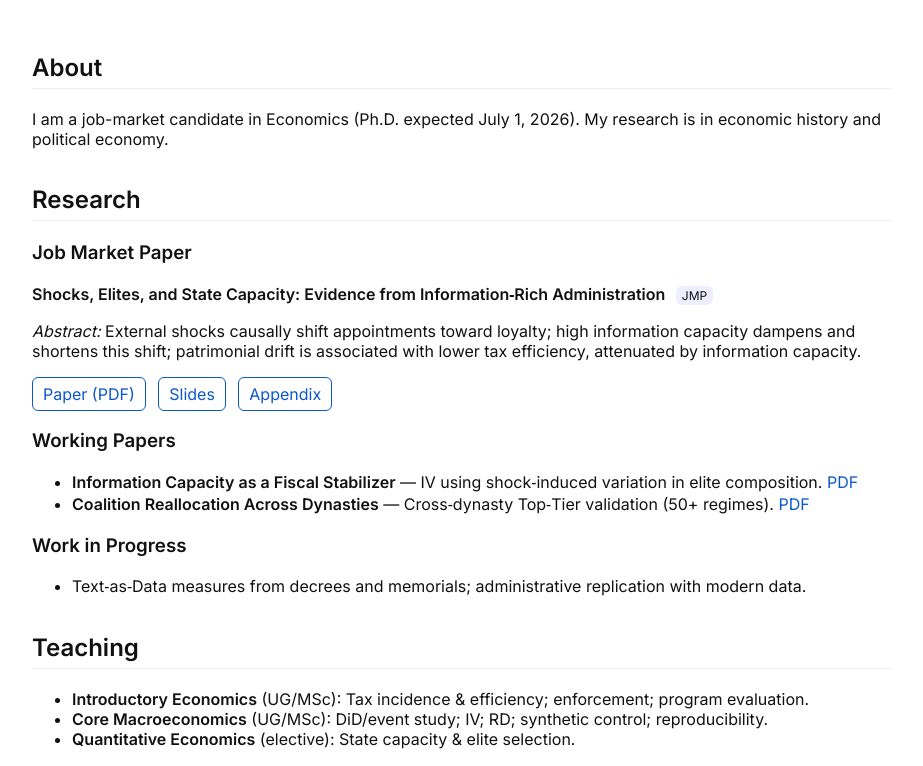
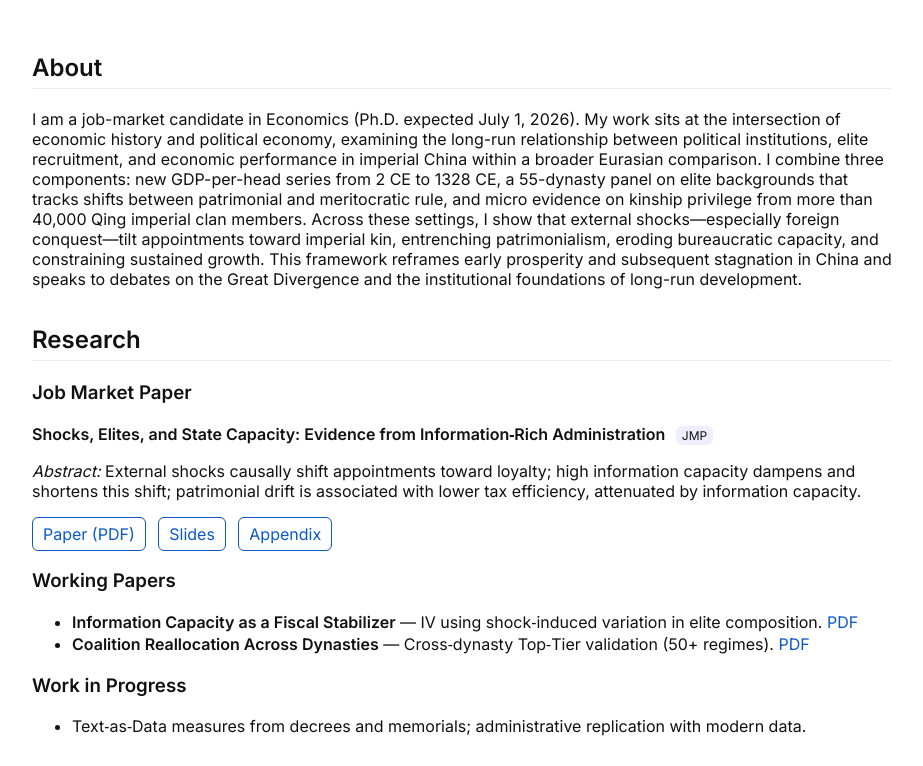
Before and after one commit to Zhaodong77777/Zhaodong77777.github.io, a plain HTML site: page index.html in a window 1280 px wide. Shown: the part 186-952 px from the top of the page, without its empty margins (178-1101 px from the left). Drawn offline with Linux system fonts and the light colour scheme.

Commit message:
Update index.html

```diff
--- a/index.html
+++ b/index.html
@@ -31,7 +31,7 @@
 <main class="container">
   <section id="about">
     <h2>About</h2>
-  I am a job-market candidate in Economics (Ph.D. expected July 1, 2026). My research is in economic history and political economy.
+I am a job-market candidate in Economics (Ph.D. expected July 1, 2026). My work sits at the intersection of economic history and political economy, examining the long-run relationship between political institutions, elite recruitment, and economic performance in imperial China within a broader Eurasian comparison. I combine three components: new GDP-per-head series from 2 CE to 1328 CE, a 55-dynasty panel on elite backgrounds that tracks shifts between patrimonial and meritocratic rule, and micro evidence on kinship privilege from more than 40,000 Qing imperial clan members. Across these settings, I show that external shocks—especially foreign conquest—tilt appointments toward imperial kin, entrenching patrimonialism, eroding bureaucratic capacity, and constraining sustained growth. This framework reframes early prosperity and subsequent stagnation in China and speaks to debates on the Great Divergence and the institutional foundations of long-run development.
 
 
   </section>
@@ -67,13 +67,14 @@
   </section>
 
   <section id="teaching">
-    <h2>Teaching</h2>
-    <ul>
-      <li><strong>Introductory Economics</strong> (UG/MSc): Tax incidence & efficiency; enforcement; program evaluation.</li>
-      <li><strong>Core Macroeconomics</strong> (UG/MSc): DiD/event study; IV; RD; synthetic control; reproducibility.</li>
-      <li><strong>Quantitative Economics</strong> (elective): State capacity & elite selection.</li>
-    </ul>
-  </section>
+  <h2>Teaching</h2>
+  <ul>
+    <li><strong>Economic History</strong> (UG/MSc): State capacity, taxation & revenue, institutions; archives & measurement.</li>
+    <li><strong>Applied Econometrics</strong> (UG/MSc): DiD/event study; IV; RD; synthetic control; reproducibility.</li>
+    <li><strong>Political Economy</strong> (elective): Elite selection, coalition reallocation, bureaucracy & governance.</li>
+  </ul>
+</section>
+
 
   <section id="cv">
     <h2>CV</h2>
```
